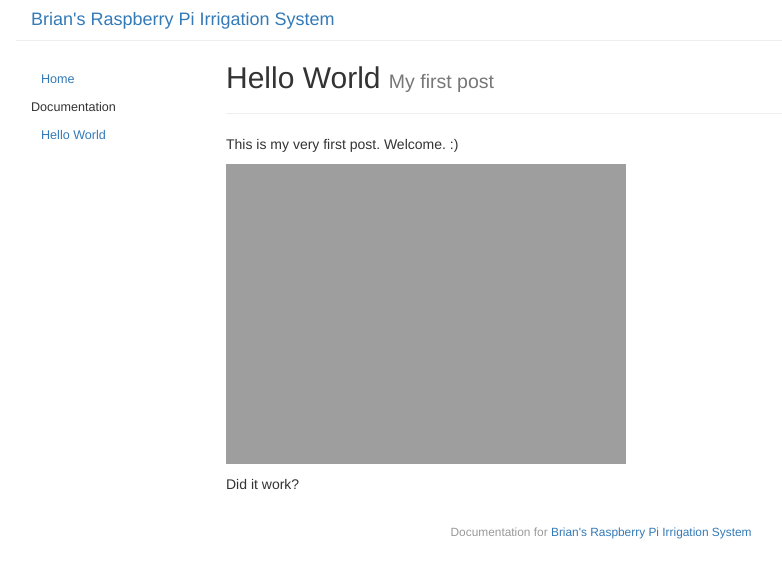
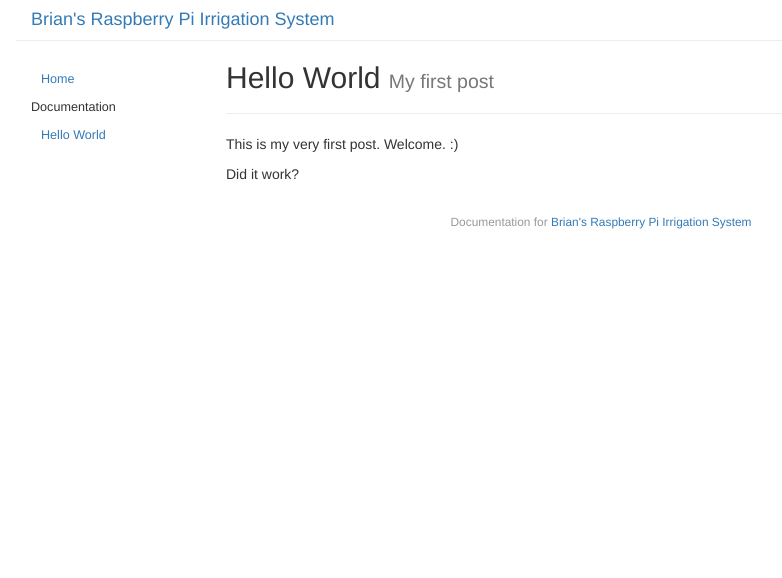
Before and after one commit to FabLabWgtn/BRPIIS, a Jekyll site: the page built from docs/_posts/2016-11-28-helloworld.md, in a window 1280 px wide. Shown: the top 578 px of the page, without its empty margins (39-821 px from the left). Built offline with Jekyll 4.4.1, drawn with Linux system fonts in a browser that asks for light colours.

Commit message:
removed test image

```diff
--- a/docs/_posts/2016-11-28-helloworld.md
+++ b/docs/_posts/2016-11-28-helloworld.md
@@ -9,6 +9,6 @@ date: 2016-11-28 12:33:14 + 1300
 This is my very first post.
 Welcome. :)
 
-![MY FIRST IMAGE]({{site.baseurl}}{{site.imageurl}}TEST.png)
+
 
 Did it work?
```
